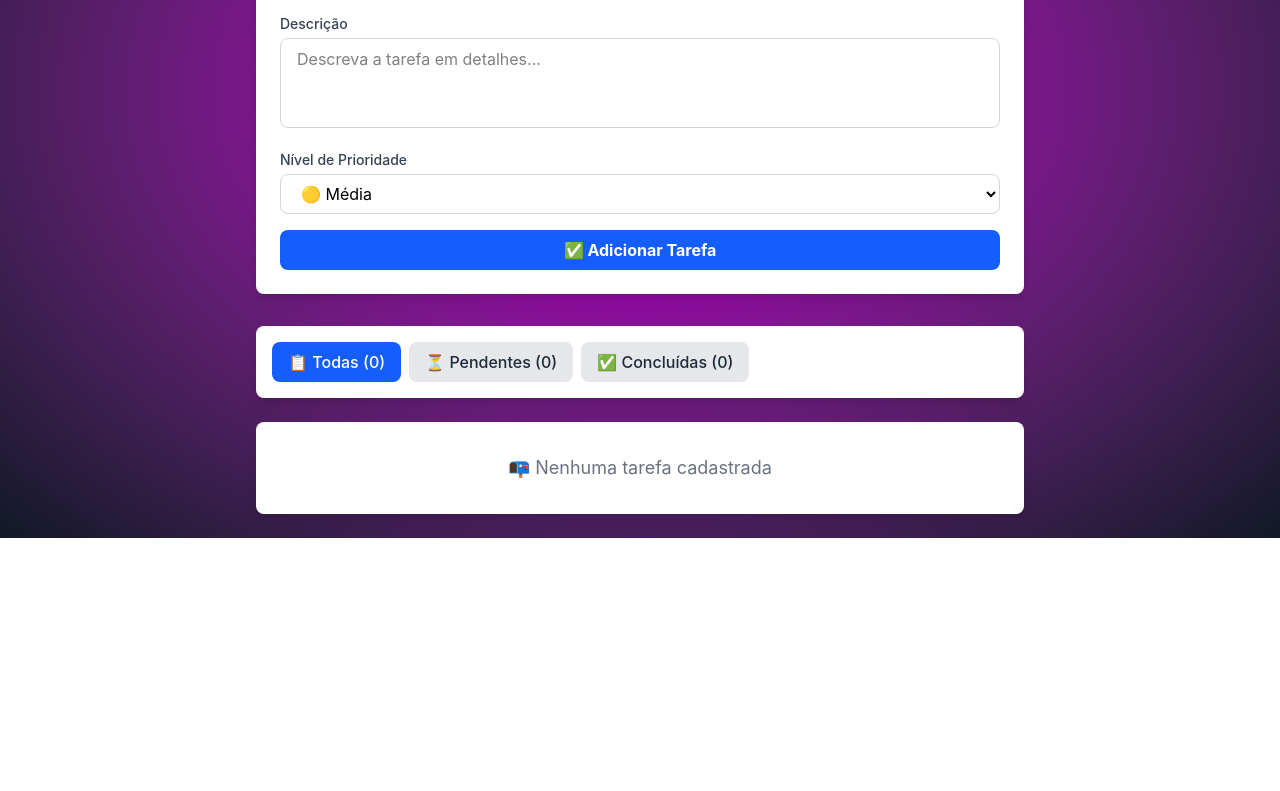
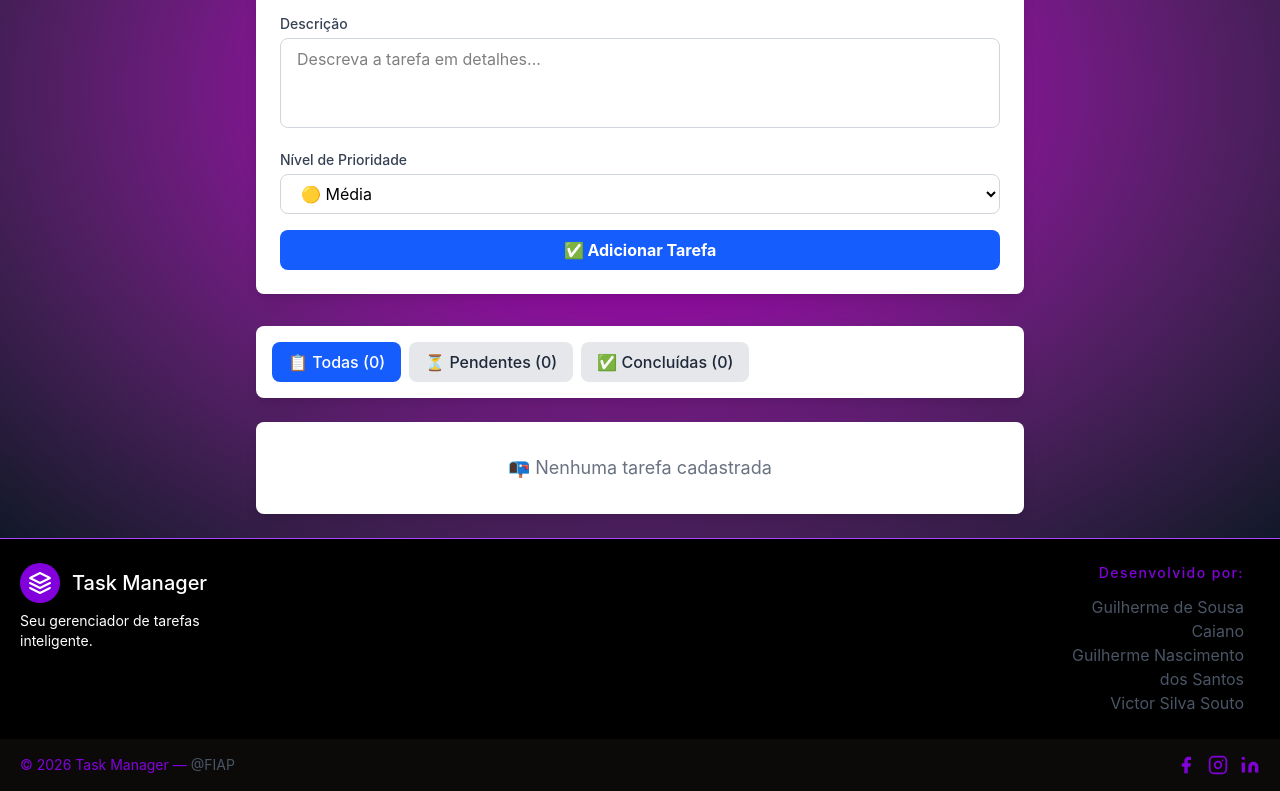
Before and after one commit to GuilhermeNasciment0/TaskManager, a React (Vite) app: page / in a window 1280 px wide. Shown: the part 439-1230 px from the top of the page. Before the commit the page ends 977 px from the top, so only its background shows below. Built offline with nearby package versions, Linux system fonts and the light colour scheme.

Commit message:
feat: Adicionando o footer estilizado

```diff
--- a/src/App.jsx
+++ b/src/App.jsx
@@ -1,12 +1,14 @@
 import React from 'react'
 import TaskListSimples from './components/TaskListSimples_1'
 import Header from './components/Header'
+import Footer from './components/Footer'
 
 const App = () => {
   return (
     <>
     <Header/>
     <TaskListSimples/>
+    <Footer/>
     </>
   )
 }
--- /dev/null
+++ b/src/components/Footer.jsx
@@ -0,0 +1,67 @@
+import React from 'react'
+
+const Footer = () => {
+  return (
+    <>
+
+    <footer class="text-white body-font bg-black border-purple-500 border-t max-w-svw">
+      <div class="container px-5 py-6 mx-auto flex md:items-center lg:items-start md:flex-row md:flex-nowrap flex-wrap flex-col">
+        <div class="w-64 flex-shrink-0 md:mx-0 mx-auto text-center md:text-left">
+          <a class="flex title-font font-medium items-center md:justify-start justify-center text-white">
+            <svg xmlns="http://www.w3.org/2000/svg" fill="none" stroke="currentColor" stroke-linecap="round" stroke-linejoin="round" stroke-width="2" class="w-10 h-10 text-white p-2 bg-purple-700 rounded-full" viewBox="0 0 24 24">
+              <path d="M12 2L2 7l10 5 10-5-10-5zM2 17l10 5 10-5M2 12l10 5 10-5"></path>
+            </svg>
+            <span class="ml-3 text-xl">Task Manager</span>
+          </a>
+          <p class="mt-2 text-sm">Seu gerenciador de tarefas inteligente.</p>
+        </div>
+        <div class="flex-grow flex flex-wrap md:pl-20 -mb-10 md:mt-0 mt-10 md:text-right justify-end">
+          <div class="lg:w-1/4 md:w-1/2 w-full px-4">
+            <h2 class="title-font font-medium text-purple-700 tracking-widest text-sm mb-3">Desenvolvido por:</h2>
+            <nav class="list-none mb-10">
+              <li>
+                <a class="text-gray-600 hover:text-gray-800">Guilherme de Sousa Caiano</a>
+              </li>
+              <li>
+                <a class="text-gray-600 hover:text-gray-800">Guilherme Nascimento dos Santos</a>
+              </li>
+              <li>
+                <a class="text-gray-600 hover:text-gray-800">Victor Silva Souto</a>
+              </li>
+            </nav>
+          </div>
+        </div>
+      </div>
+      <div class="bg-stone-950">
+        <div class="container mx-auto py-4 px-5 flex flex-wrap flex-col sm:flex-row">
+          <p class="text-purple-700 text-sm text-center sm:text-left">© 2026 Task Manager —
+            <a href="https://www.fiap.com.br/" rel="noopener noreferrer" class="text-gray-600 ml-1" target="_blank">@FIAP</a>
+          </p>
+          <span class="inline-flex sm:ml-auto sm:mt-0 mt-2 justify-center sm:justify-start">
+            <a class="text-purple-700">
+              <svg fill="currentColor" stroke-linecap="round" stroke-linejoin="round" stroke-width="2" class="w-5 h-5" viewBox="0 0 24 24">
+                <path d="M18 2h-3a5 5 0 00-5 5v3H7v4h3v8h4v-8h3l1-4h-4V7a1 1 0 011-1h3z"></path>
+              </svg>
+            </a>
+            <a class="ml-3 text-purple-700">
+              <svg fill="none" stroke="currentColor" stroke-linecap="round" stroke-linejoin="round" stroke-width="2" class="w-5 h-5" viewBox="0 0 24 24">
+                <rect width="20" height="20" x="2" y="2" rx="5" ry="5"></rect>
+                <path d="M16 11.37A4 4 0 1112.63 8 4 4 0 0116 11.37zm1.5-4.87h.01"></path>
+              </svg>
+            </a>
+            <a class="ml-3 text-purple-700">
+              <svg fill="currentColor" stroke="currentColor" stroke-linecap="round" stroke-linejoin="round" stroke-width="0" class="w-5 h-5" viewBox="0 0 24 24">
+                <path stroke="none" d="M16 8a6 6 0 016 6v7h-4v-7a2 2 0 00-2-2 2 2 0 00-2 2v7h-4v-7a6 6 0 016-6zM2 9h4v12H2z"></path>
+                <circle cx="4" cy="4" r="2" stroke="none"></circle>
+              </svg>
+            </a>
+          </span>
+        </div>
+      </div>
+    </footer>
+
+    </>
+  )
+}
+
+export default Footer
```
